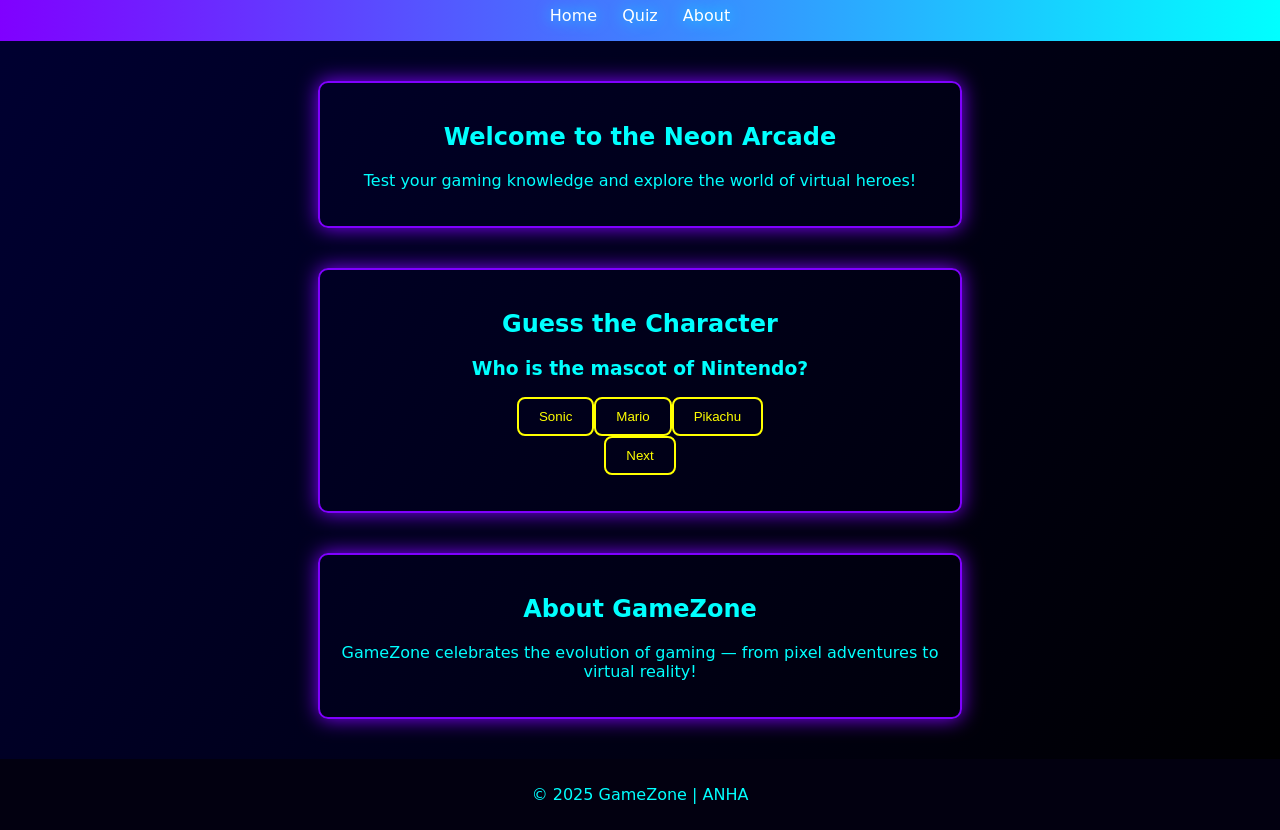
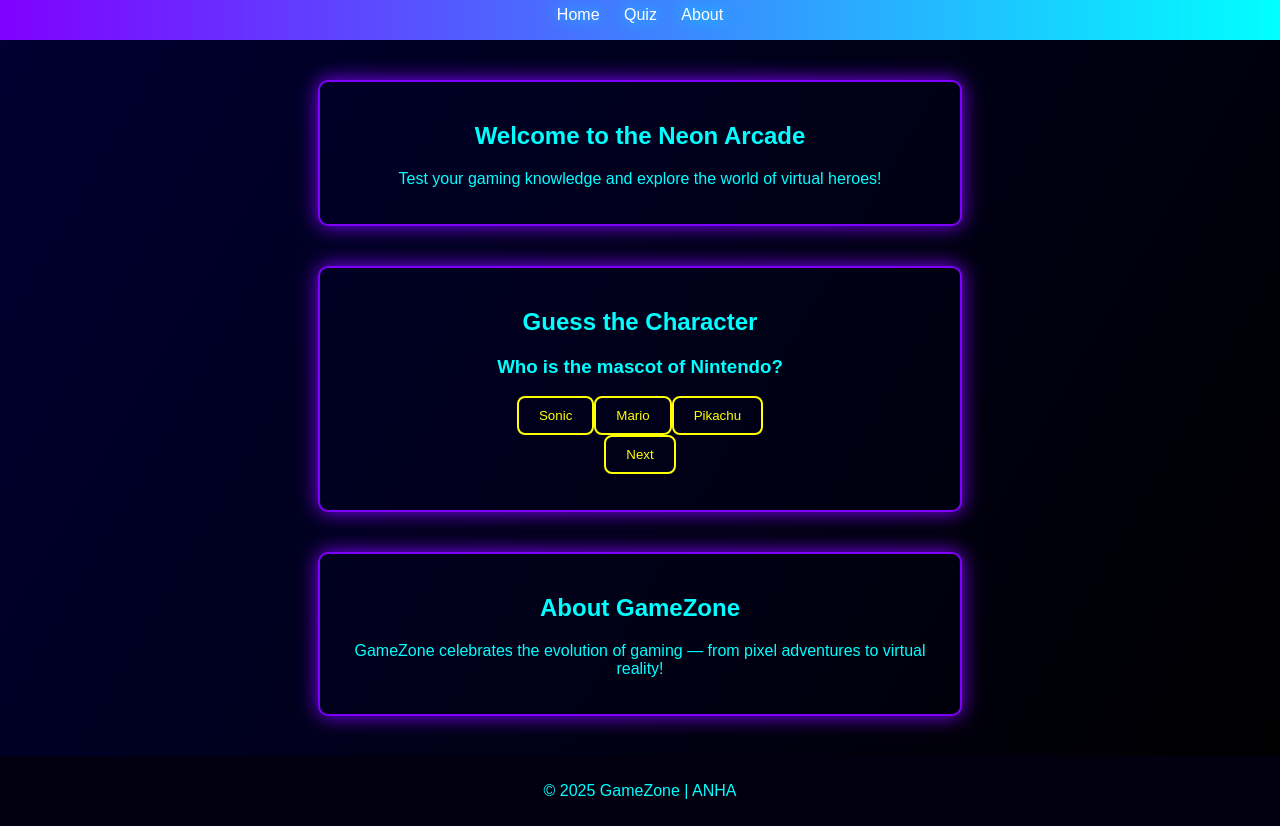
Before and after one commit to khaza123/gamezone, a plain HTML site: page index.html in a window 1280 px wide. Shown: the part 91-921 px from the top of the page. Drawn offline with Linux system fonts and the light colour scheme.

Commit message:
Update style.css

```diff
--- a/style.css
+++ b/style.css
@@ -1,6 +1,6 @@
 body {
   margin: 0;
-  font-family: 'Press Start 2P', cursive;
+  font-family: 'Exo 2', sans-serif;
   background: linear-gradient(120deg, #000033, #000000);
   color: #0ff;
   text-align: center;
```
